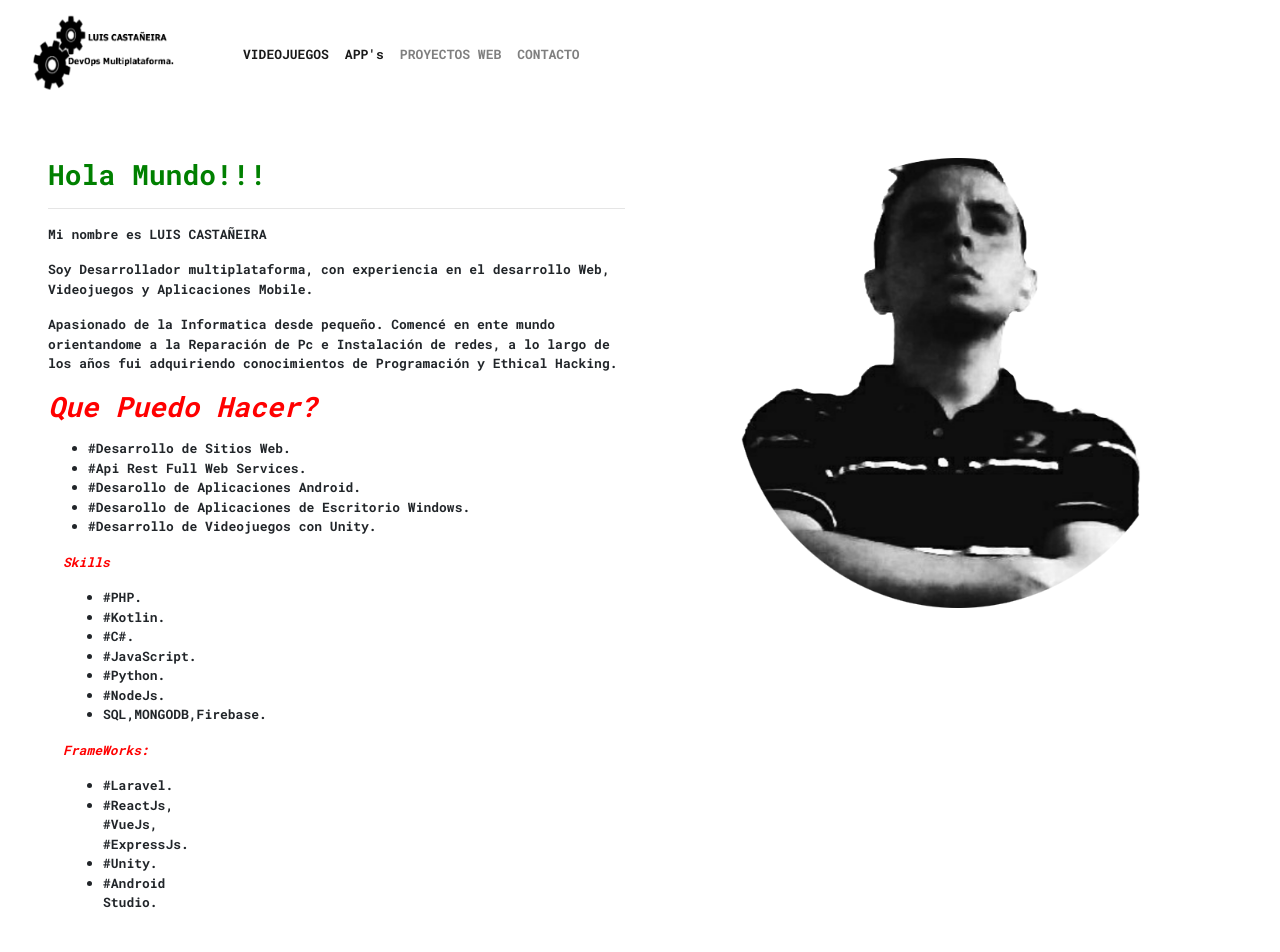
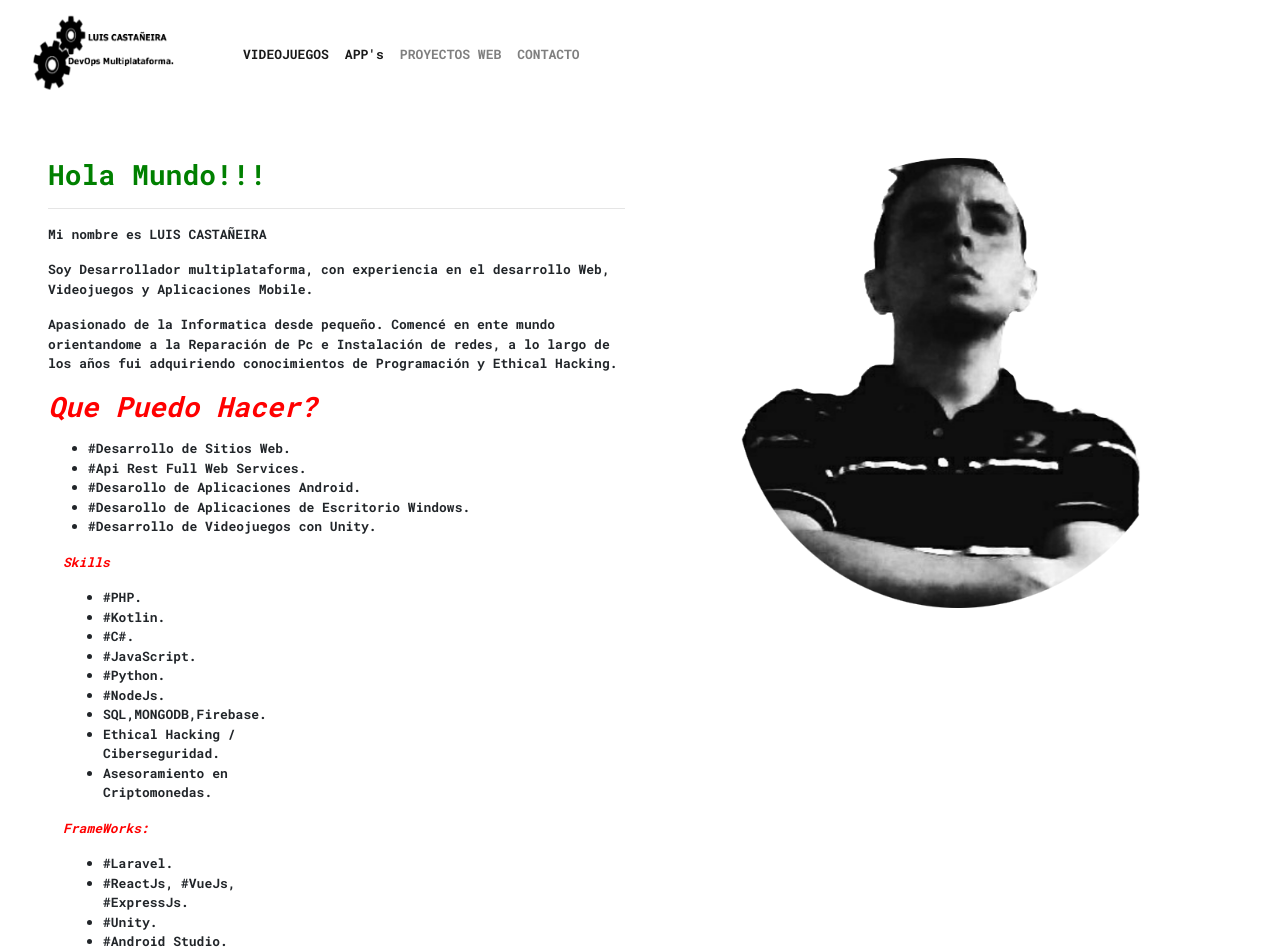
Before and after one commit to Solidlucho83/PersonalSite, a React (Create React App) app: page / in a window 1280 px wide. Shown: the top 952 px of the page. Built offline with nearby package versions, Linux system fonts and the light colour scheme.

Commit message:
Cambios index skills

```diff
--- a/src/router/Inicio.jsx
+++ b/src/router/Inicio.jsx
@@ -28,7 +28,7 @@ const Inicio = () => {
                 <li>#Desarrollo de Videojuegos con Unity.</li>
                 </ul>
 
-                <div class="col-sm-3">
+                <div class="col-sm-6">
             <p><b><i>Skills</i></b></p>
             <ul>
                 <li>#PHP.</li>
@@ -37,7 +37,10 @@ const Inicio = () => {
                 <li>#JavaScript.</li>
                 <li>#Python.</li>
                 <li>#NodeJs.</li>
-                <li>SQL,MONGODB,Firebase.</li>    </ul>
+                <li>SQL,MONGODB,Firebase.</li>
+                <li>Ethical Hacking / Ciberseguridad.</li>
+                <li>Asesoramiento en Criptomonedas.</li>
+                  </ul>
                 <p><b><i>FrameWorks:</i></b></p>
                 <ul><li>#Laravel.</li><li>#ReactJs, #VueJs, #ExpressJs.</li><li>#Unity.</li><li>#Android Studio.</li></ul>
                 </div>
```
